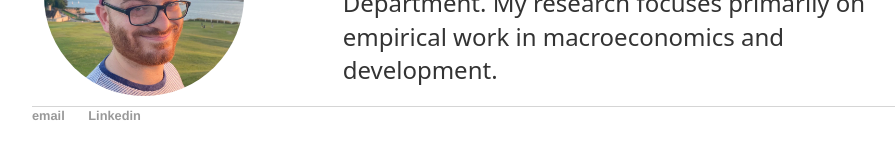
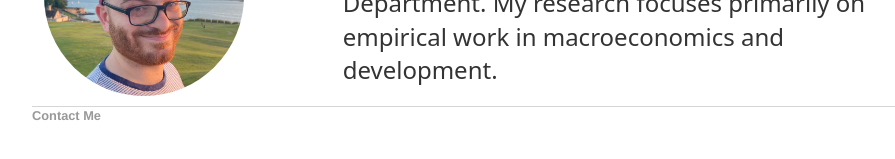
Before and after one commit to jmajic/jmajic.github.io, a Jekyll site: the page built from index.html, in a window 1280 px wide. Shown: the part 186-345 px from the top of the page, without its empty margins (160-1055 px from the left). Built offline with Jekyll 4.4.1, drawn with Linux system fonts in a browser that asks for light colours.

Commit message:
Drop linkedin; change email to "Contact Me"

```diff
--- a/_layouts/default.html
+++ b/_layouts/default.html
@@ -24,8 +24,7 @@
 			</div><!-- /.container -->
 			<footer>
 	    			<ul>
-	        			<li><a href="mailto:jmajic@mit.edu">email</a></li>
-	        			<li><a href="https://www.linkedin.com/in/jeremy-majerovitz-43bab162">Linkedin</a></li>
+	        			<li><a href="mailto:jmajic@mit.edu">Contact Me</a></li>
 				</ul>
 			</footer>
 		</body>
```
